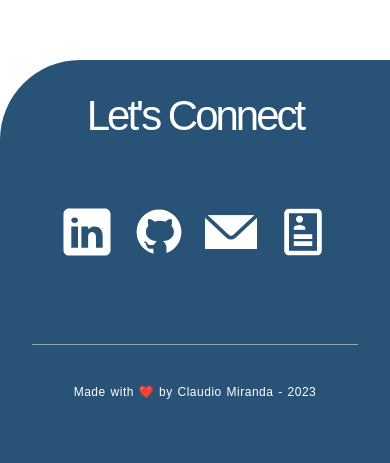
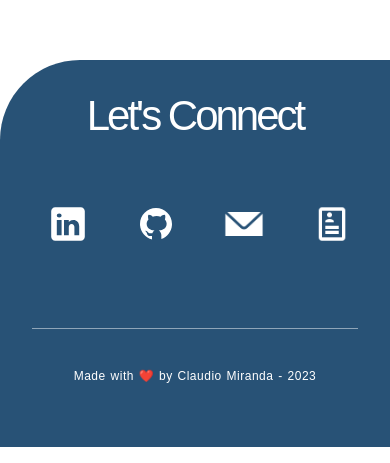
Before and after one commit to CodingClauds/Portfolio, a React (Create React App) app: page / in a window 390 px wide. Shown: the part 4855-5318 px from the top of the page. Built offline with nearby package versions, Linux system fonts and the light colour scheme.

Commit message:
responsive fix; padding & width on icons

```diff
--- a/src/components/Footer/Footer.scss
+++ b/src/components/Footer/Footer.scss
@@ -47,6 +47,7 @@
     background-color: transparent;
     border: none;
     cursor: pointer;
+    padding: 0 1rem;
 
     @include tablet {
       padding: 0 3rem;
@@ -54,10 +55,10 @@
   }
 
   &__handle {
-    width: 3.5rem;
+    width: 2.5rem;
 
     @include tablet {
-      width: 4rem;
+      width: 3.5rem;
     }
   }
 
```
